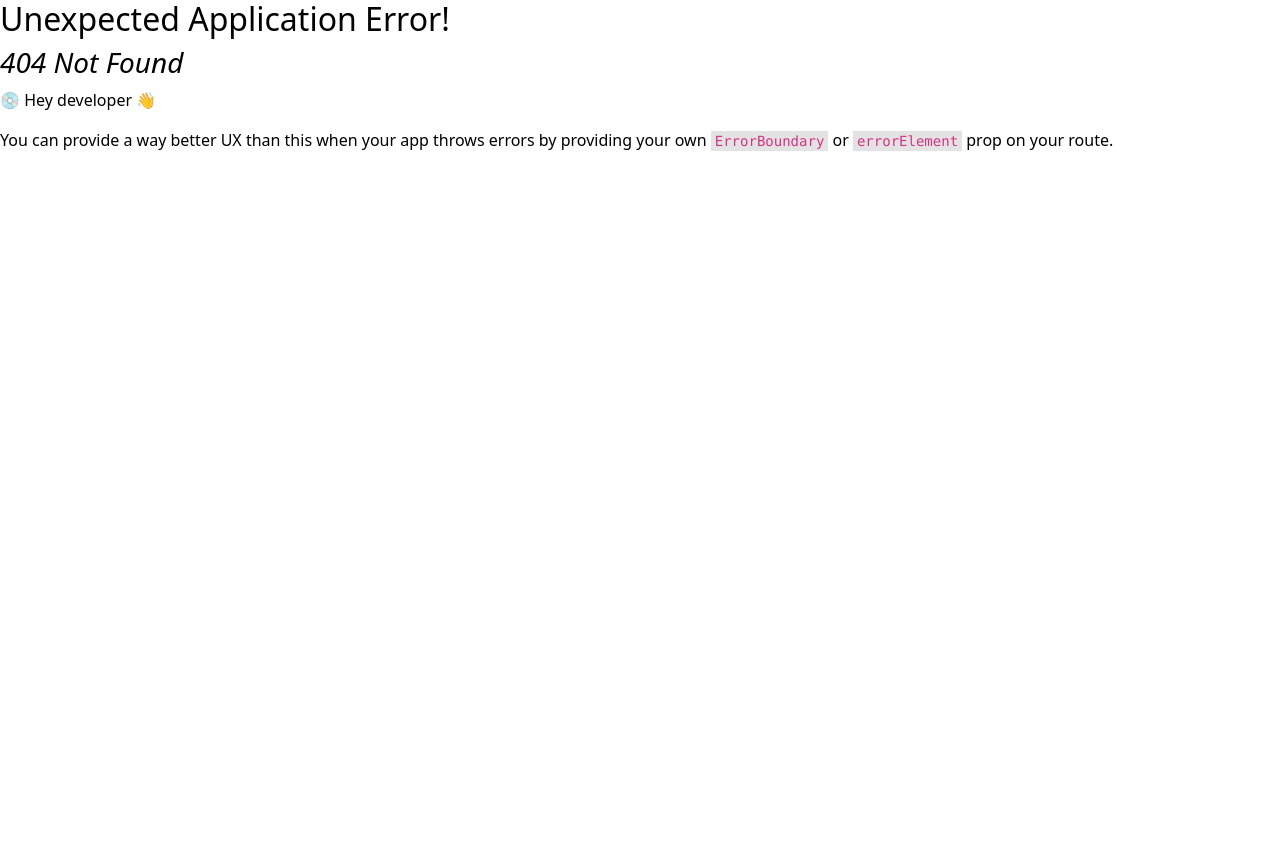
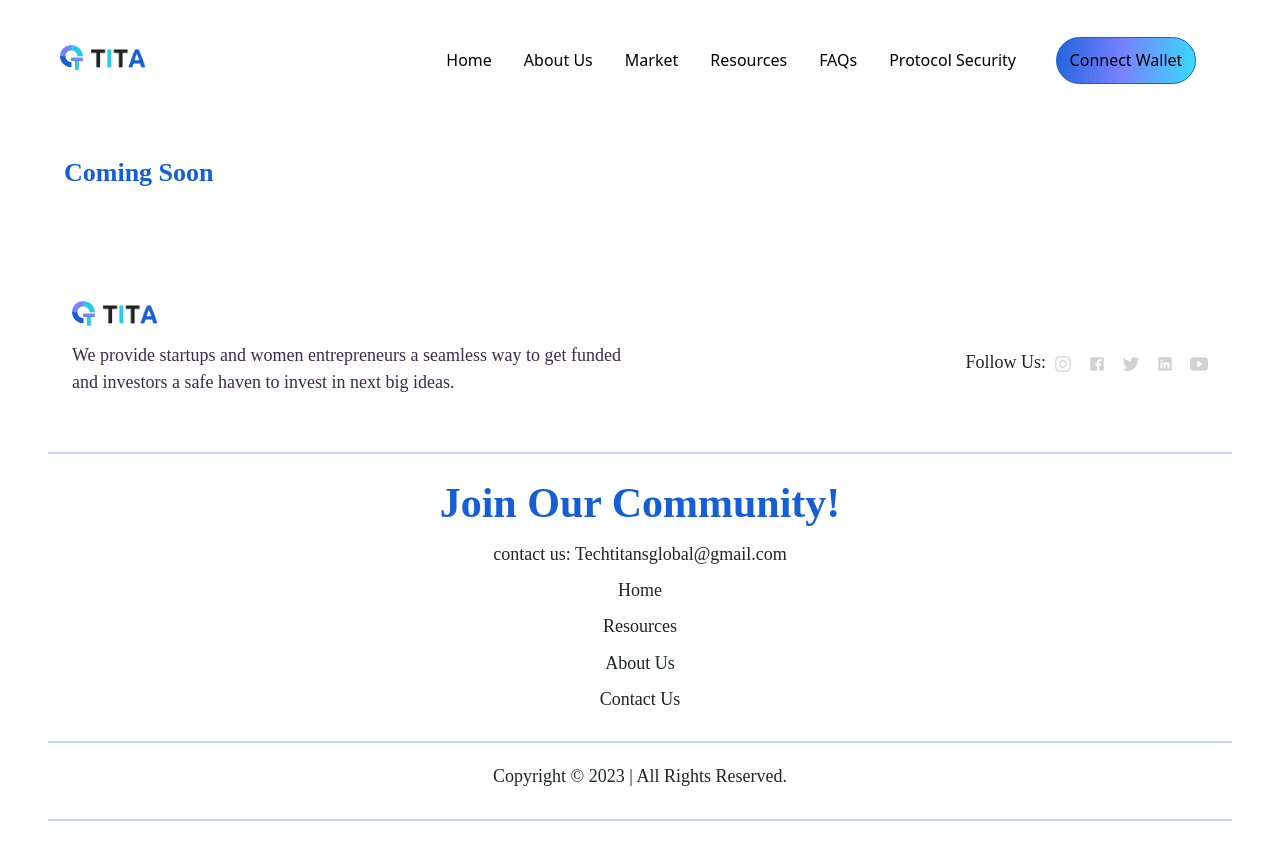
Before and after one commit to DevZibah/Tita, a React (Vite) app: page /Resources in a window 1280 px wide. Before the commit this address had no page. Shown: the top 860 px of the page. Before the commit the page ends 800 px from the top, so only its background shows below. Built offline with nearby package versions, Linux system fonts and the light colour scheme.

Commit message:
added a coming soon text to the resources and protocol pages

```diff
--- a/src/components/Navbar.tsx
+++ b/src/components/Navbar.tsx
@@ -128,7 +128,7 @@ const Navbar = () => {
             </li>
             <li className='nav-item p-3'>
               <Link
-                to='/SignUp'
+                to='/Protocol'
                 className='linkk'
                 onClick={() => (
                   setProtocol(true),
--- /dev/null
+++ b/src/routes/Protocol.tsx
@@ -0,0 +1,13 @@
+import React from 'react'
+
+const Protocol = () => {
+  return (
+    <section className='p-4 mt-2 sec-market'>
+      <header>
+        <h4 className='con-wal'>Coming Soon</h4>
+      </header>
+    </section>
+  )
+}
+
+export default Protocol
--- /dev/null
+++ b/src/routes/Resources.tsx
@@ -0,0 +1,15 @@
+import React from 'react'
+
+const Resources = () => {
+  return (
+    <section className='p-4 mt-2 sec-market'>
+      <header>
+        <h4 className='con-wal'>
+          Coming Soon
+        </h4>
+      </header>
+    </section>
+  )
+}
+
+export default Resources
```
Also changed, not shown: src/App.jsx (+10 -0 lines).
